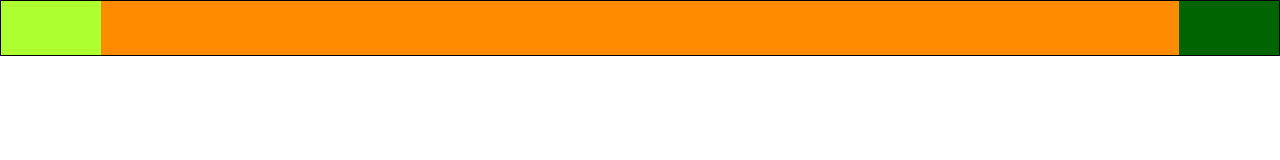
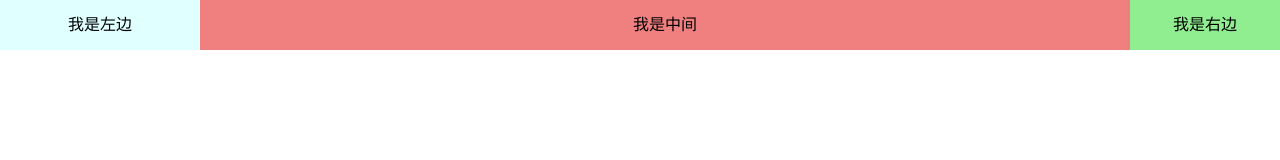
Before and after one commit to bosombaby/css_layout, a plain HTML site: page 圣杯布局/01_浮动+定位.html in a window 1280 px wide. Drawn offline with Linux system fonts and the light colour scheme.

Commit message:
css布局

```diff
--- a/圣杯布局/01_浮动+定位.html
+++ b/圣杯布局/01_浮动+定位.html
@@ -9,45 +9,53 @@
             padding: 0;
         }
 
-        .container {
-            border: 1px solid black;
-            overflow: hidden;
-            padding: 0px 100px;
-            min-width: 100px;
+        #container {
+            padding-left: 200px;
+            padding-right: 150px;
+            overflow: auto;
+        }
+
+        #container div {
+            float: left;
+            height: 50px;
+            text-align: center;
+            line-height: 50px;
+        }
+
+        .center {
+            width: 100%;
+            background-color: lightcoral;
         }
 
         .left {
-            background-color: greenyellow;
-            float: left;
-            width: 100px;
+            width: 200px;
+            position: relative;
+            left: -200px;
             margin-left: -100%;
-            position: relative;
-            left: -100px;
-        }
-
-        .center {
-            background-color: darkorange;
-            float: left;
-            width: 100%;
+            background-color: lightcyan;
         }
 
         .right {
-            background-color: darkgreen;
-            float: left;
-            width: 100px;
-            margin-left: -100px;
-            position: relative;
-            left: 100px;
+            width: 150px;
+            margin-right: -150px;
+            background-color: lightgreen;
+        }
+
+        .clearfix:after {
+            display: block;
+            content: "";
+            clear: both;
         }
     </style>
 </head>
 
 <body>
-    <section class="container">
-        <article class="center"><br /><br /><br /></article>
-        <article class="left"><br /><br /><br /></article>
-        <article class="right"><br /><br /><br /></article>
-    </section>
+    <div id="container" class="clearfix">
+        <div class="center">我是中间</div>
+        <div class="left">我是左边</div>
+        <div class="right">我是右边</div>
+    </div>
+
 </body>
 
 </html>
```
Also changed, not shown: float/04_清除盒子浮动.html (+26 -39 lines), 双列布局/01_浮动.html (+3 -1 lines).
